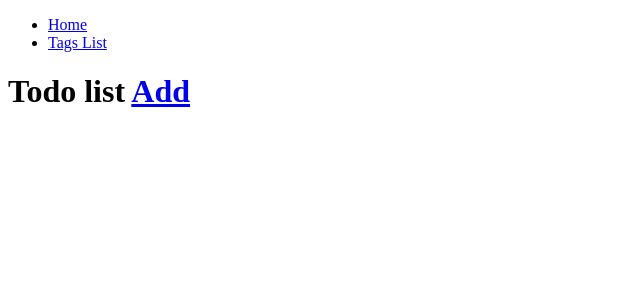
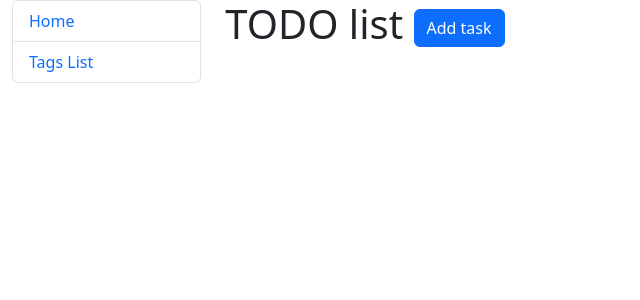
Before and after one commit to Fantom245/TodoList, a Django app: page / in a window 1280 px wide. Shown: the top 300 px of the page, without its empty margins (0-640 px from the left). Run offline with Django 5.2, Linux system fonts and the light colour scheme; data that the repository does not hold is empty.

Commit message:
update templates with crispy and bootstrap5

```diff
--- a/task/views.py
+++ b/task/views.py
@@ -33,6 +33,7 @@ class TagListView(generic.ListView):
 class TagCreateView(generic.CreateView):
     model = Tag
     fields = ("name",)
+    template_name = "task/tag_form.html"
     success_url = reverse_lazy("task:tag-list")
 
 
--- a/templates/base.html
+++ b/templates/base.html
@@ -6,10 +6,23 @@
     {% block title %}
         <title>Home page</title>
     {% endblock %}
+    <link href="https://cdn.jsdelivr.net/npm/bootstrap@5.3.3/dist/css/bootstrap.min.css" rel="stylesheet">
 </head>
 <body>
-    {% include "includes/sidebar.html" %}
+    <div class="container-fluid">
+    <div class="row">
+        <div class="col-sm-2">
 
-    {% block content %} {% endblock %}
+            {% block sidebar %}
+                {% include "includes/sidebar.html" %}
+            {% endblock %}
+
+        </div>
+        <div class="col-sm-10">
+
+            {% block content %}{% endblock %}
+        </div>
+    </div>
+</div>
 </body>
 </html>
--- a/templates/includes/sidebar.html
+++ b/templates/includes/sidebar.html
@@ -1,4 +1,4 @@
 <ul class="sidebar-nav list-group">
-  <li class="list-group-item"><a href="{% url 'task:index' %}">Home</a></li>
-  <li class="list-group-item"><a href="{% url 'task:tag-list' %}">Tags List</a></li>
+  <li class="list-group-item"><a href="{% url 'task:index' %}" class="text-decoration-none">Home</a></li>
+  <li class="list-group-item"><a href="{% url 'task:tag-list' %}" class="text-decoration-none">Tags List</a></li>
 </ul>
--- a/templates/task/index.html
+++ b/templates/task/index.html
@@ -4,28 +4,29 @@
 {% block content %}
     <div>
         <h1>
-            Todo list
-            <a href="{% url 'task:task-create' %}">Add</a>
+            TODO list
+            <a href="{% url 'task:task-create' %}" class="btn btn-primary link-to-page">Add task</a>
         </h1>
     </div>
+    <ul>
         {% for task in tasks %}
             <h2>
                 {{ task.content }}
                 {% if task.is_done %}
-                Done
-                <a href="{% url 'task:task-toggle-done' task.pk %}">Undo</a>
+                    <b style="color: green;">Done</b>
+                    <a href="{% url 'task:task-toggle-done' task.pk %}" class="btn btn-secondary">Undo</a>
                 {% else %}
-                Not done
-                <a href="{% url 'task:task-toggle-done' task.pk %}">Completed</a>
+                    <b style="color: red;">Not done</b>
+                    <a href="{% url 'task:task-toggle-done' task.pk %}" class="btn btn-primary">Completed</a>
                 {% endif %}
             </h2>
-        <p>Created_at {{ task.time_create }}, Deadline: {{ task.deadline }}</p>
-        Tags:
+            <p>Created_at {{ task.time_create }}, <b style="color: crimson;">Deadline: {{ task.deadline }}</b></p>
+            <b style="color: gray;">Tags:</b>
             {% for tag in tags %}
-            {{ tag.name }}
+                <b style="color: gray">{{ tag.name }}</b>
             {% endfor %}
-        <a href="{% url 'task:task-update' task.pk %}">Update</a>
-        <a href="{% url 'task:task-delete' task.pk %}">Delete</a>
-
+            <b><a href="{% url 'task:task-update' task.pk %}" class="text-decoration-none me-1">Update</a></b>
+            <b><a href="{% url 'task:task-delete' task.pk %}" class="text-decoration-none">Delete</a></b>
         {% endfor %}
+    </ul>
 {% endblock %}
--- a/templates/task/tag_confirm_delete.html
+++ b/templates/task/tag_confirm_delete.html
@@ -2,7 +2,7 @@
 
 
 {% block content %}
-    <h1 class="text-white pt-3 mt-n5 text-white">
+    <h1 class="pt-3 mt-n5">
         Delete Tag ?
     </h1>
     <form action="" method="post">
--- a/templates/task/task_confirm_delete.html
+++ b/templates/task/task_confirm_delete.html
@@ -2,7 +2,7 @@
 
 
 {% block content %}
-    <h1 class="text-white pt-3 mt-n5 text-white">
+    <h1 class="pt-3 mt-n5">
         Delete Task ?
     </h1>
     <form action="" method="post">
```
Also changed, not shown: templates/task/tag_form.html (+6 -1 lines), templates/task/tag_list.html (+17 -6 lines), templates/task/task_form.html (+6 -1 lines). Lines whose indentation alone changed are shown as unchanged.
